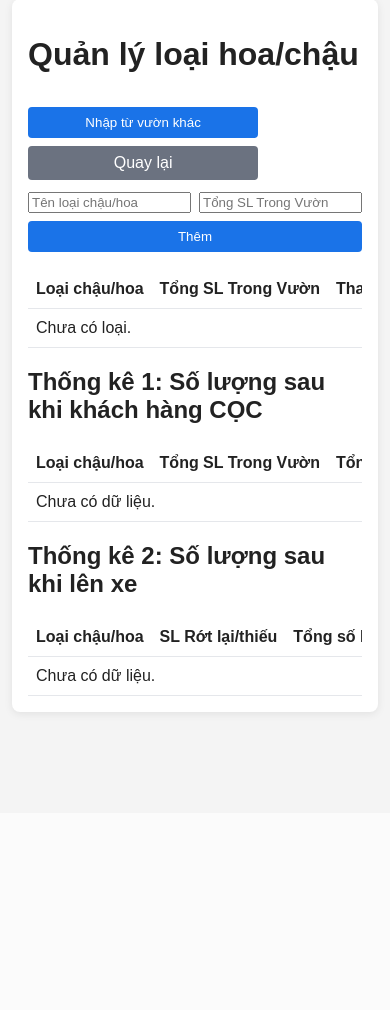
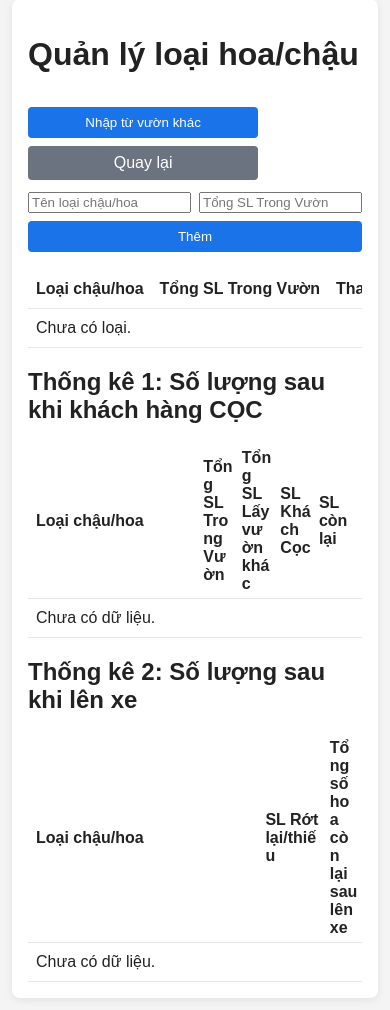
Before and after one commit to boonbye01/WebHoaTetAI, a PHP site: page /flowers.php in a window 390 px wide. Shown: the part 31-1041 px from the top of the page. Before the commit the page ends 747 px from the top, so only its background shows below. Run offline with PHP 8.4, Linux system fonts and the light colour scheme; the visitor is signed in with stand-in values (Sample User, id 1); data that the repository does not hold is empty.

Commit message:
Fix flowers stats table classes and enforce compact column widths

```diff
--- a/assets/style.css
+++ b/assets/style.css
@@ -610,7 +610,7 @@ table td {
 }
 .compare-table th:nth-child(5),
 .compare-table td:nth-child(5) {
-  width: 18%;
+  width: 18% !important;
 }
 @media (max-width: 640px) {
   .compare-table th:nth-child(1),
@@ -720,11 +720,11 @@ table td {
 .stats-table-1 td:nth-child(3),
 .stats-table-1 th:nth-child(4),
 .stats-table-1 td:nth-child(4) {
-  width: 10%;
+  width: 10% !important;
 }
 .stats-table-1 th:nth-child(5),
 .stats-table-1 td:nth-child(5) {
-  width: 12%;
+  width: 12% !important;
 }
 .stats-table-2 th:nth-child(1),
 .stats-table-2 td:nth-child(1) {
@@ -732,11 +732,11 @@ table td {
 }
 .stats-table-2 th:nth-child(2),
 .stats-table-2 td:nth-child(2) {
-  width: 18%;
+  width: 18% !important;
 }
 .stats-table-2 th:nth-child(3),
 .stats-table-2 td:nth-child(3) {
-  width: 10%;
+  width: 10% !important;
 }
 @media (max-width: 640px) {
   .stats-table-1 th:nth-child(2),
@@ -745,22 +745,30 @@ table td {
   .stats-table-1 td:nth-child(3),
   .stats-table-1 th:nth-child(4),
   .stats-table-1 td:nth-child(4) {
-    width: 9%;
+    width: 9% !important;
     padding: 5px 4px;
   }
   .stats-table-1 th:nth-child(5),
   .stats-table-1 td:nth-child(5) {
-    width: 11%;
+    width: 11% !important;
     padding: 5px 4px;
   }
   .stats-table-2 th:nth-child(2),
   .stats-table-2 td:nth-child(2) {
-    width: 16%;
+    width: 16% !important;
     padding: 5px 4px;
   }
   .stats-table-2 th:nth-child(3),
   .stats-table-2 td:nth-child(3) {
-    width: 9%;
+    width: 9% !important;
     padding: 5px 4px;
   }
 }
+
+.stats-table-1 th,
+.stats-table-1 td,
+.stats-table-2 th,
+.stats-table-2 td {
+  white-space: normal !important;
+  word-break: break-word;
+}
--- a/flowers.php
+++ b/flowers.php
@@ -91,7 +91,7 @@ function format_qty($value) {
   <meta charset="utf-8">
   <meta name="viewport" content="width=device-width, initial-scale=1">
   <title>Quản lý loại hoa/chậu</title>
-  <link rel="stylesheet" href="assets/style.css?v=20260226_mobile12">
+  <link rel="stylesheet" href="assets/style.css?v=20260226_mobile13">
 </head>
 <body>
   <div class="container">
@@ -203,7 +203,7 @@ function format_qty($value) {
     </table>
 
     <h2>Thống kê 1: Số lượng sau khi khách hàng CỌC</h2>
-    <table>
+    <table class="stats-table-1">
       <thead>
         <tr>
           <th>Loại chậu/hoa</th>
@@ -231,7 +231,7 @@ function format_qty($value) {
     </table>
 
     <h2>Thống kê 2: Số lượng sau khi lên xe</h2>
-    <table>
+    <table class="stats-table-2">
       <thead>
         <tr>
           <th>Loại chậu/hoa</th>
```
